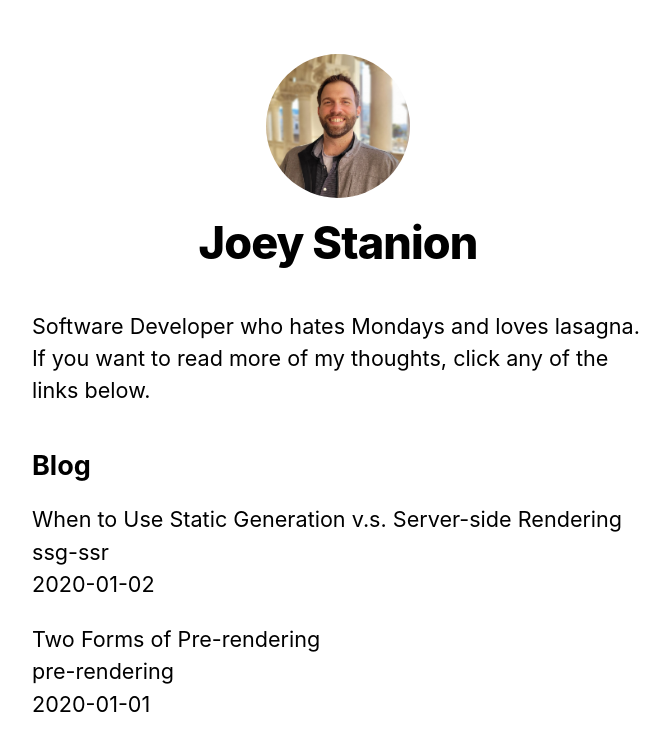
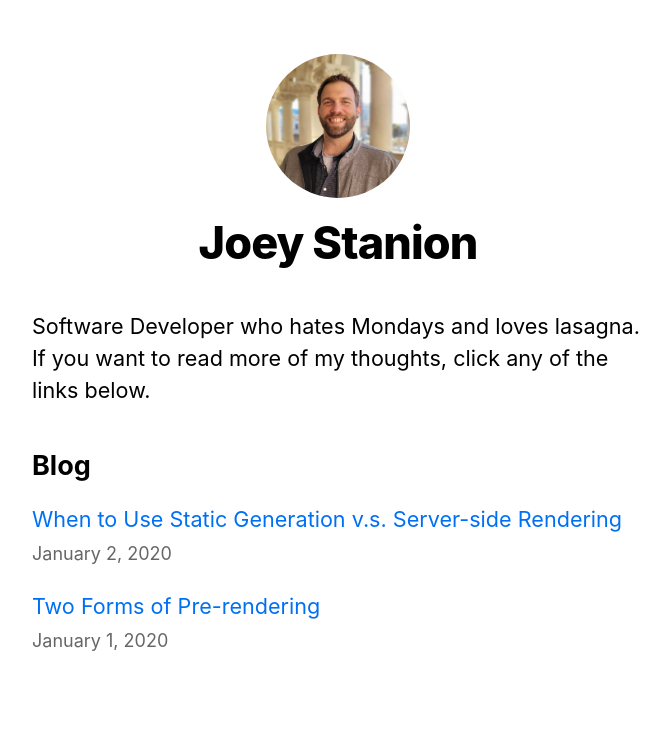
Before and after one commit to Jstanion/challenges, a Next.js app in the folder nextjs-blog/: page / in a window 1280 px wide. Shown: the top 750 px of the page, without its empty margins (302-971 px from the left). Built offline with nearby package versions, Linux system fonts and the light colour scheme.

Commit message:
updated <li> element with classNames for polished styling

```diff
--- a/nextjs-blog/pages/index.js
+++ b/nextjs-blog/pages/index.js
@@ -1,8 +1,8 @@
 import Head from "next/head";
 import Layout, { siteTitle } from "../components/layout";
 import utilStyles from "../styles/utils.module.css";
-import Link from 'next/link';
-import Date from '../components/date';
+import Link from "next/link";
+import Date from "../components/date";
 import { getSortedPostsData } from "../lib/posts";
 
 export async function getStaticProps() {
@@ -31,11 +31,11 @@ export default function Home({ allPostsData }) {
         <ul className={utilStyles.list}>
           {allPostsData.map(({ id, date, title }) => (
             <li className={utilStyles.listItem} key={id}>
-              {title}
+              <Link href={`/posts/${id}`}>{title}</Link>
               <br />
-              {id}
-              <br />
-              {date}
+              <small className={utilStyles.lightText}>
+                <Date dateString={date} />
+              </small>
             </li>
           ))}
         </ul>
```
